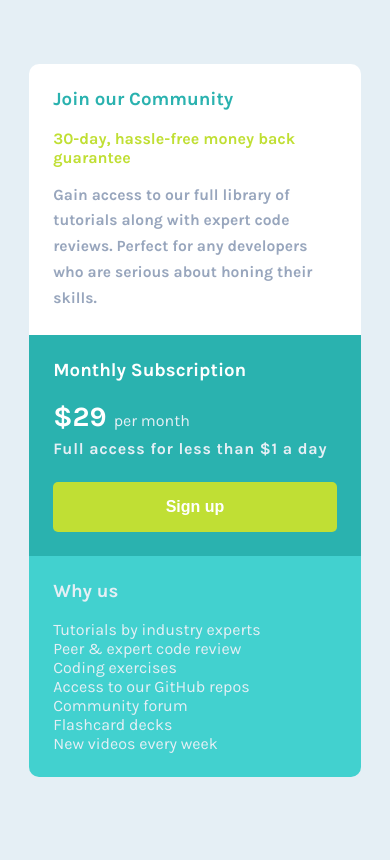
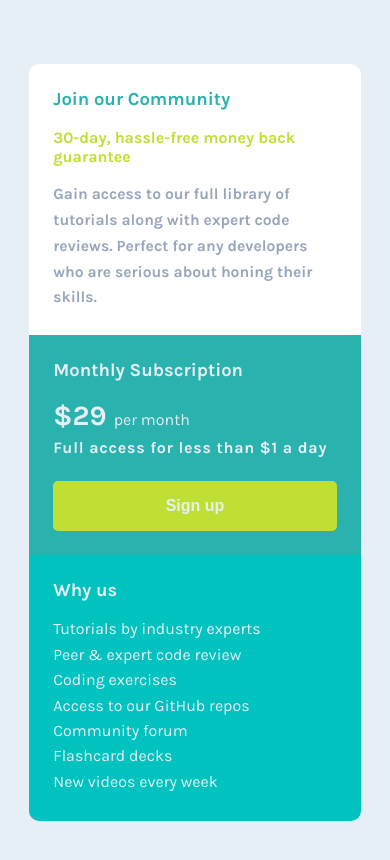
Before and after one commit to ManudeQuevedo/fem-single-price-grid-component, a React (Create React App) app: page / in a window 390 px wide. Shown: the top 860 px of the page. Built offline with nearby package versions, Linux system fonts and the light colour scheme.

Commit message:
Mobile version finished

```diff
--- a/src/App.css
+++ b/src/App.css
@@ -8,7 +8,7 @@
 ================== */
 :root {
 	--cyan: hsl(179, 62%, 43%);
-	--light-cyan: hsl(179, 61%, 54%);
+	--light-cyan: hsl(179, 100%, 38%);
 	--bright-yellow: hsl(71, 73%, 54%);
 	--dark-yellow: hsl(71, 79%, 42%);
 	--light-gray: hsl(204, 43%, 93%);
@@ -27,6 +27,10 @@ h2,
 h3 {
 	margin: 0;
 	padding: 0;
+}
+
+h3 {
+	font-size: 1.15rem;
 }
 
 body {
@@ -88,12 +92,12 @@ body {
 }
 
 .subscription__title {
-	color: var(--white);
+	color: var(--light-gray);
 	margin-bottom: 1em;
 }
 
 .subscription__big__text {
-	color: var(--white);
+	color: var(--light-gray);
 	font-size: 1.75rem;
 	font-weight: 700;
 	margin-bottom: 0.2em;
@@ -117,7 +121,7 @@ body {
 	background-color: var(--bright-yellow);
 	border: none;
 	border-radius: 5px;
-	color: var(--white);
+	color: var(--light-gray);
 	font-size: 1rem;
 	font-weight: 700;
 	padding: 1em 2em;
@@ -153,3 +157,7 @@ body {
 .why__list {
 	list-style: none;
 }
+
+.why__list li {
+	margin-bottom: 0.4em;
+}
```
